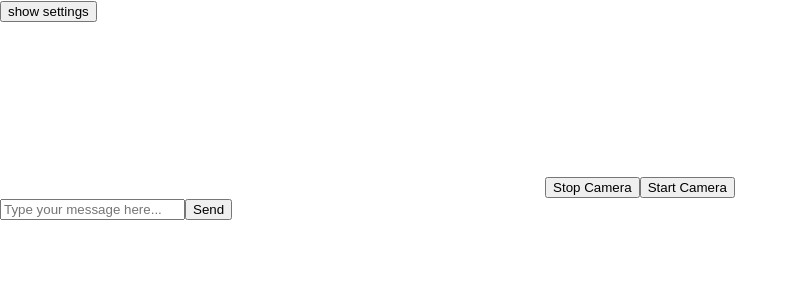
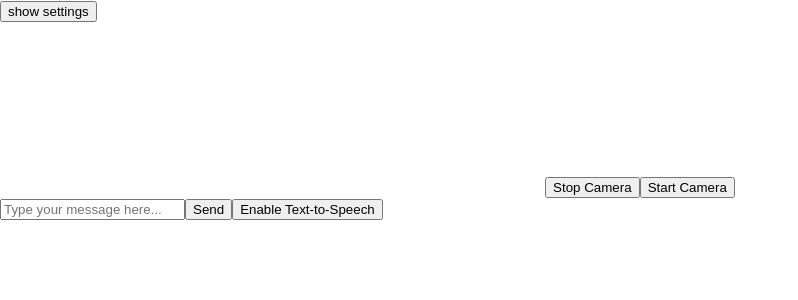
Before and after one commit to mpuskar2/ASLAssistant, a React (Create React App) app in the folder aslapp/: page / in a window 1280 px wide. Shown: the top 300 px of the page, without its empty margins (0-798 px from the left). Built offline with nearby package versions, Linux system fonts and the light colour scheme.

Commit message:
text to speech set up

```diff
--- a/aslapp/src/component/Text.js
+++ b/aslapp/src/component/Text.js
@@ -1,14 +1,12 @@
-import React from 'react';
+import React, { useState } from 'react';
 
 export default function Text() {
+  const [textToSpeechEnabled, setTextToSpeechEnabled] = useState(false);
 
-  function addInput(){
-    // For testing purposes, inVal represents the model output
+  function addInput() {
     let br = document.createElement("br");
     let inVal = document.getElementById("chatbox-input-text").value;
 
-    // Sends the typed text to the backend and receive a response from the assistant
-    // This should eventually show the signed input as text and appropriate response
     if (inVal !== "") {
       let div = document.getElementById("titleDiv");
       let input = document.createElement("output");
@@ -16,33 +14,40 @@ export default function Text() {
       div.appendChild(input);
       div.appendChild(br);
       let path = "/send/" + inVal;
-      fetch(path).then(res => res.text()
+      fetch(path)
+        .then(res => res.text())
         .then(data => {
           addOutput(data);
-      }));
+          if (textToSpeechEnabled) {
+            speak(data);
+          }
+        });
     }
   }
 
-  function addOutput(outVal){
+  function addOutput(outVal) {
     let br = document.createElement("br");
     let div = document.getElementById("titleDiv");
     let output = document.createElement("output");
     output.value = "Google Assistant: " + outVal;
     div.appendChild(output);
     div.appendChild(br);
-
   }
 
-
-
+  function speak(text) {
+    const synth = window.speechSynthesis;
+    const utterance = new SpeechSynthesisUtterance(text);
+    synth.speak(utterance);
+  }
 
   return (
     <>
       <input type="text" id="chatbox-input-text" placeholder="Type your message here..." />
       <button onClick={() => addInput()} id="chatbox-input-submit">Send</button>
-      <div id="titleDiv">
-
-      </div>
+      <button onClick={() => setTextToSpeechEnabled(!textToSpeechEnabled)}>
+        {textToSpeechEnabled ? 'Disable Text-to-Speech' : 'Enable Text-to-Speech'}
+      </button>
+      <div id="titleDiv"></div>
     </>
-    )
+  );
 }
```
Lines whose indentation alone changed are shown as unchanged.
